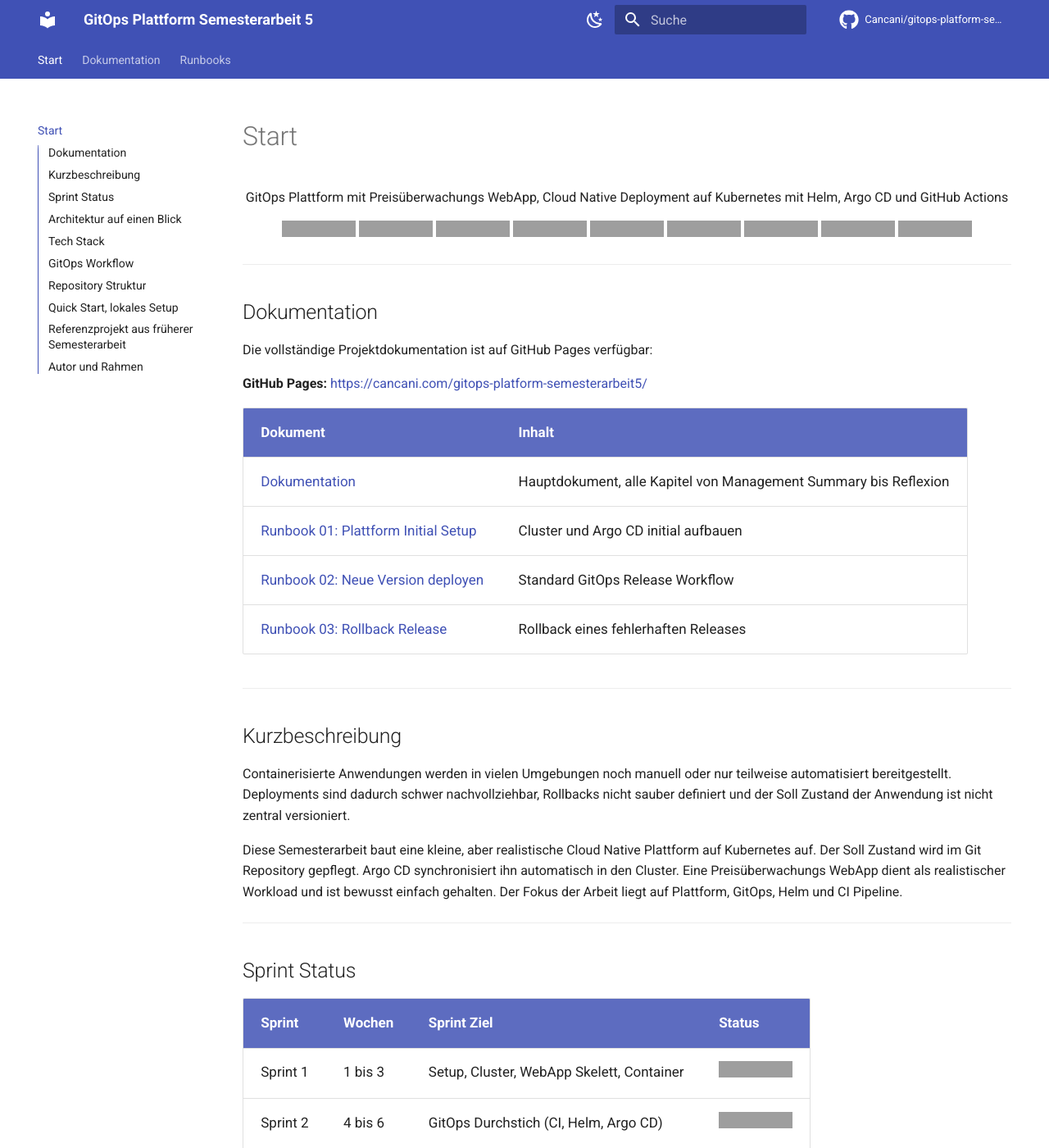
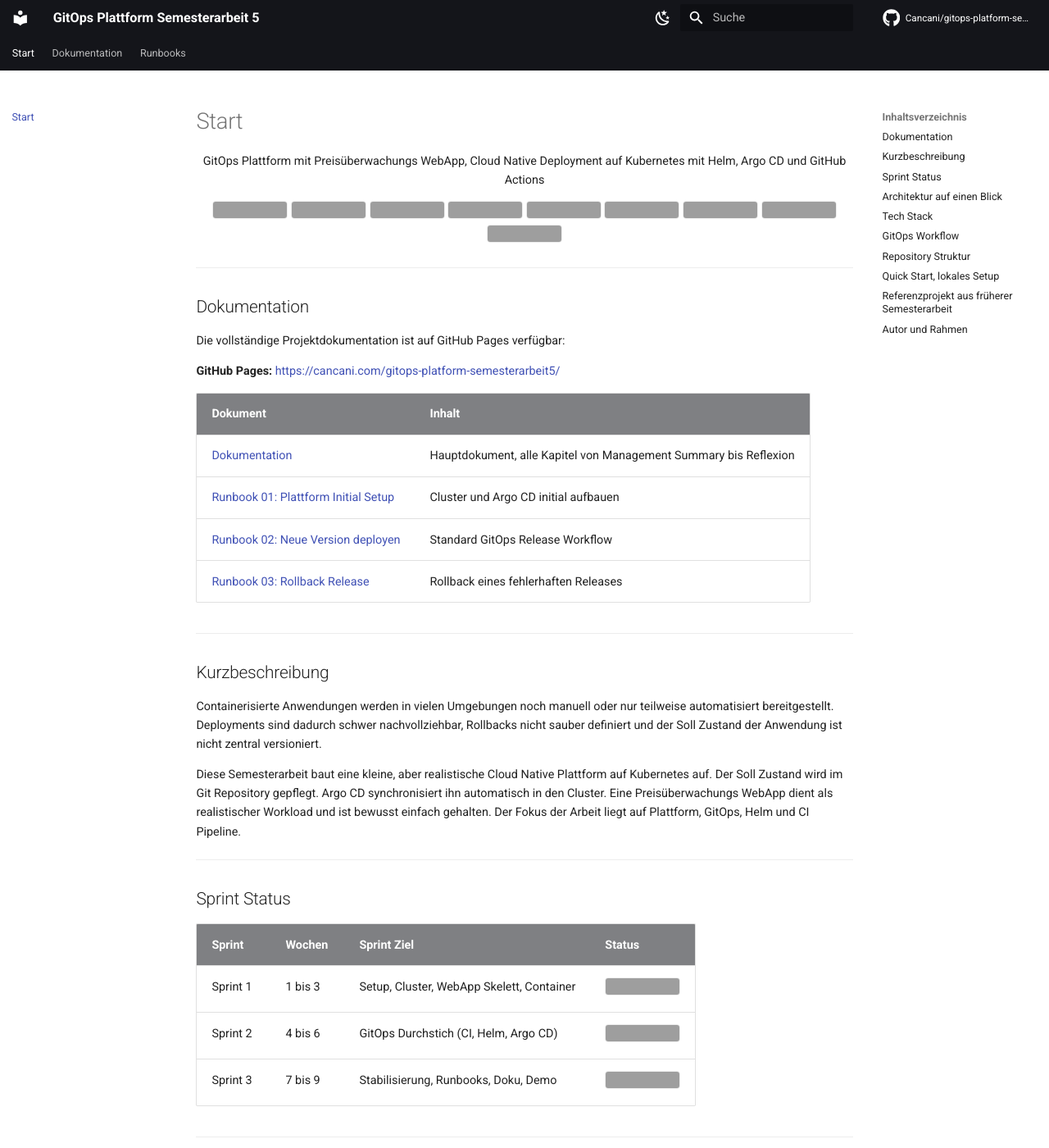
Before and after one commit to Cancani/gitops-platform-semesterarbeit5, an MkDocs documentation site: the page built from docs/index.md, in a window 1280 px wide and 1400 px high. Shown: the whole window at 82% size. Built offline with MkDocs 1.6.1 and Material for MkDocs 9.7.7, drawn with Linux system fonts in a browser that asks for light colours; comment, search, counter and statistics services are not loaded; grey boxes are pictures that could not be loaded.

Commit message:
docs (style): Skalierung und allgemeine Farben angepasst.

```diff
--- a/docs/stylesheets/style.css
+++ b/docs/stylesheets/style.css
@@ -1,6 +1,30 @@
+/* Basis-Schriftgroesse reduzieren (Material Standard ist 125% = 20px) */
+html {
+  font-size: 112.5%;
+}
+
+/* Inhalt etwas breiter, wirkt weniger gestaucht */
+.md-grid {
+  max-width: 76rem;
+}
+
+/* Ueberschriften kompakter */
+.md-typeset h1 {
+  font-size: 1.9em;
+  margin-bottom: 1rem;
+}
+
+.md-typeset h2 {
+  font-size: 1.45em;
+}
+
+.md-typeset h3 {
+  font-size: 1.15em;
+}
+
 /* Tabellen mit klarer Trennung */
 .md-typeset table:not([class]) {
-  font-size: 0.85rem;
+  font-size: 0.8rem;
 }
 
 .md-typeset table:not([class]) th {
@@ -8,7 +32,7 @@
   color: var(--md-primary-bg-color);
 }
 
-/* Code Blöcke mit etwas mehr Abstand */
+/* Code Bloecke mit etwas mehr Abstand */
 .md-typeset pre > code {
   padding: 1rem;
 }
@@ -21,9 +45,15 @@
 
 /* Bildunterschriften */
 .md-typeset figcaption,
-.md-typeset em {
-  font-size: 0.85rem;
+.md-typeset small em {
+  font-size: 0.8rem;
   color: var(--md-default-fg-color--light);
+}
+
+/* Screenshots dezent rahmen */
+.md-typeset img {
+  border: 1px solid var(--md-default-fg-color--lightest);
+  border-radius: 4px;
 }
 
 /* Footer Anpassung */
--- a/mkdocs.yml
+++ b/mkdocs.yml
@@ -13,12 +13,11 @@
   features:
     - navigation.tabs
     - navigation.sections
-    - navigation.expand
     - navigation.top
     - navigation.tracking
     - navigation.indexes
+    - navigation.instant
     - toc.follow
-    - toc.integrate
     - search.suggest
     - search.highlight
     - content.code.copy
@@ -27,14 +26,14 @@
   palette:
     - media: "(prefers-color-scheme: light)"
       scheme: default
-      primary: indigo
+      primary: black
       accent: indigo
       toggle:
         icon: material/weather-night
         name: Dark Mode aktivieren
     - media: "(prefers-color-scheme: dark)"
       scheme: slate
-      primary: indigo
+      primary: black
       accent: indigo
       toggle:
         icon: material/weather-sunny
```
